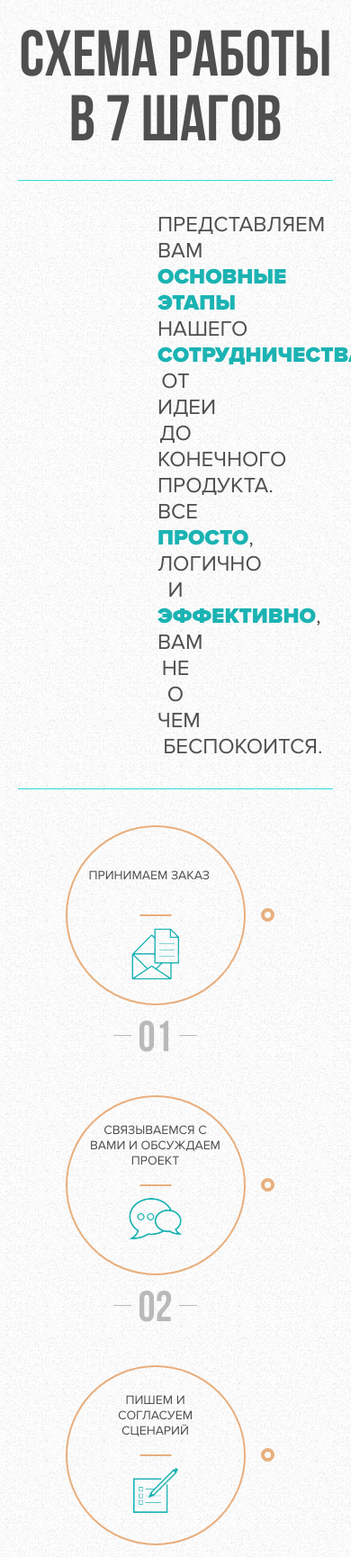
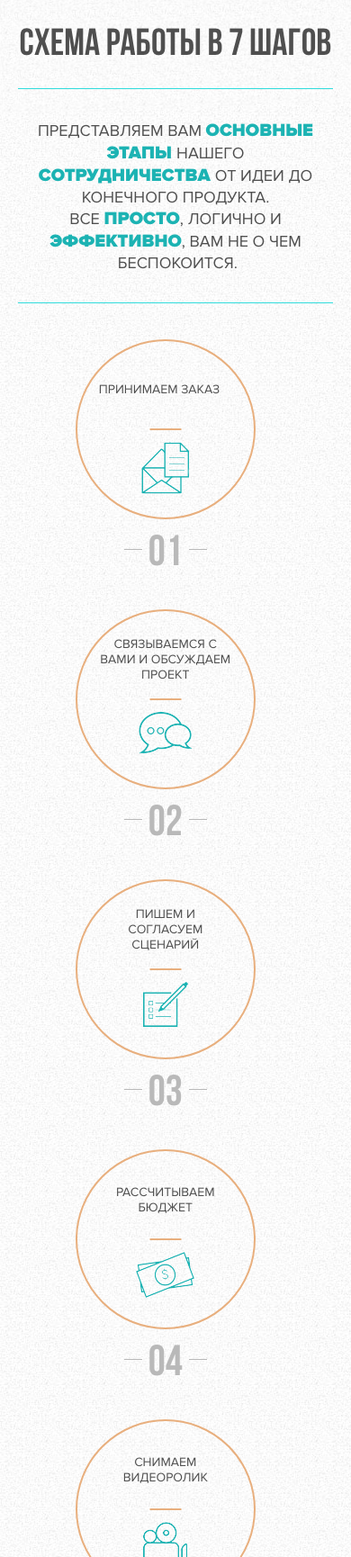
Before and after one commit to sheep-fish-vert/cheeseStudio, a website: page src/index.html in a window 390 px wide. Shown: the part 5740-7470 px from the top of the page at 90% size. Drawn offline with nearby package versions, Linux system fonts and the light colour scheme; files that its build step writes are made by us from their sources.

Commit message:
buble buble

```diff
--- a/src/sass/adaptation_scss/adaptation_develop_3.scss
+++ b/src/sass/adaptation_scss/adaptation_develop_3.scss
@@ -8,7 +8,30 @@
 
 }
 @media screen and (max-width: 1280px){
+
+    /* our clients */
+
         .our-clients .content { justify-content: center;}
+
+    /* /our clients */
+
+}
+@media screen and (max-width:1050px){
+
+    /* scheme */
+
+        .scheme{
+            .item{
+                &:nth-child(4){
+                    &:after{display: block;}
+                }
+                &:nth-child(6), &:nth-child(3){
+                    &:after{display: none;}
+                }
+            }
+        }
+
+    /* /scheme */
 
 }
 @media screen and (max-width: 1024px){
@@ -17,21 +40,101 @@
 @media screen and (max-width: 992px){
 
 }
+@media screen and (max-width: 800px){
+
+    /* scheme */
+
+        .scheme{
+            .item{
+                &:nth-child(2n){
+                    &:after{display: none;}
+                }
+                &:nth-child(2n-1){
+                    &:after{display: block;}
+                }
+                &:last-child{
+                    &:after{display: none;}
+                }
+            }
+        }
+
+    /* /scheme */
+
+}
 @media screen and (max-width: 767px){
-    .contacts .subtitle { padding: 17px 17px;}
-    .contacts .form_row { width: 100%; float: none;}
-    .contacts .form_row:first-child {padding-right: 0px;}
-    .contacts button {min-width: 300px; margin: 0 auto; display: block;}
-    .contacts .container-contact { align-items: center;}
+
+    /* contacts */
+        .contacts {
+            .subtitle { padding: 17px 17px;}
+            .form_row { width: 100%; float: none;
+                &:first-child{padding-right: 0px;}
+            }
+            button {min-width: 300px; margin: 0 auto; display: block;}
+            .container-contact { align-items: center;}
+        }
+
+    /* /contacts */
+
+    /* our clients */
 
         .our-clients .subtitle { padding: 34px 10px 33px;}
+
+    /* /our clients */
+
+    /* scheme */
+
+        .scheme{
+            .title{
+                h2{font-size:62px;line-height: 62px;}
+            }
+            .subtitle{
+                p{font-size: 20px;line-height: 25px;}
+            }
+        }
+
+    /* /scheme */
+
 }
 
 @media screen and (max-width: 666px){
+
+    /* contacts */
+
         .contacts .container-contact {display: block;padding: 15px 0;
             .one-item{ padding: 0 10px;}
         }
         .contacts .subtitle p { font: 400 18px/25px 'ProximaNova';}
+
+    /* /contacts */
+
+    /* scheme */
+
+        .scheme{
+            .title{
+                h2{font-size: 42px;line-height: 42px;}
+            }
+            .subtitle{
+                p{font-size: 18px;line-height: 23px;}
+                b{font-size: 20px;line-height: 25px;}
+            }
+        }
+
+    /* /scheme */
+
+}
+@media screen and (max-width: 551px){
+
+    /* scheme */
+
+        .scheme{
+            .item{margin-right: 22,5px;margin-left: 22.5px;
+                &:nth-child(2n-1){
+                    &:after{display: none;}
+                }
+            }
+        }
+
+    /* /scheme */
 
 }
 @media screen and (max-width: 479px){
--- a/src/sass/develop_scss/develop_5.scss
+++ b/src/sass/develop_scss/develop_5.scss
@@ -2,15 +2,14 @@
     .scheme{position: relative;
         &:before{content: ''; height: 170px; background: url(../images/sahara-bg.jpg) repeat; width: 200%; display:block; position: absolute;left: 50%;    transform: translateX(-50%) rotate(-2.5deg);    top: -45px;}
         .scheme-wrap{max-width: 1220px;     padding-top: 34px;}
-        .scheme-align{}
         .title{text-align: center;     margin-bottom: 26px;
             h2{text-transform: uppercase; font:700 72px/72px 'BebasNeueBold'; color:#4f4f4f; }
         }
-        .subtitle{border-top: 1px solid #30dcdc; border-bottom: 1px solid #30dcdc; width: 100%; text-align: center; text-transform: uppercase;     padding: 34px 155px 32px;
-            p{font:400 24px/29px 'ProximaNova'; color: #4f4f4f;}
+        .subtitle{border-top: 1px solid #30dcdc; border-bottom: 1px solid #30dcdc; width: 100%; text-align: center; text-transform: uppercase;     padding: 34px 10px 32px 10px;
+            p{font:400 24px/29px 'ProximaNova'; color: #4f4f4f;max-width: 870px;width: 100%;margin: 0 auto;}
             b{font:900 24px/29px 'ProximaNova';color:#1cb3b3;}
         }
-        .content{    padding-top: 40px;}
+        .content{padding-top: 40px;}
         .content-wrap{text-align: center;}
         .item{display: inline-block; position: relative; margin-right: 45px;
             .item-align{text-align: center; width: 200px;}
```
Lines whose indentation alone changed are shown as unchanged.
